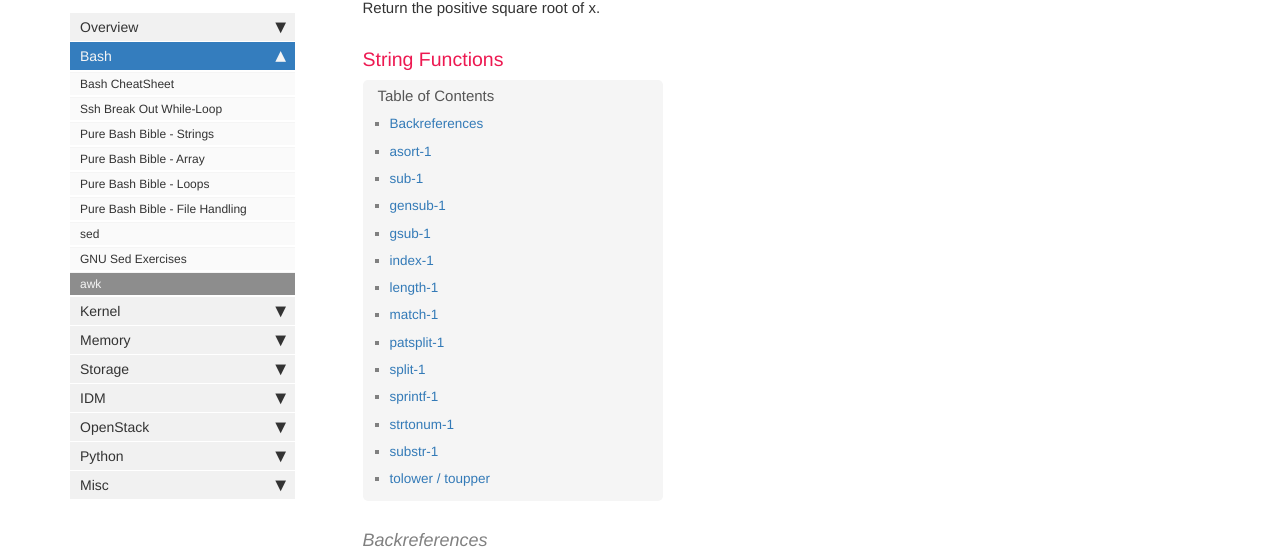
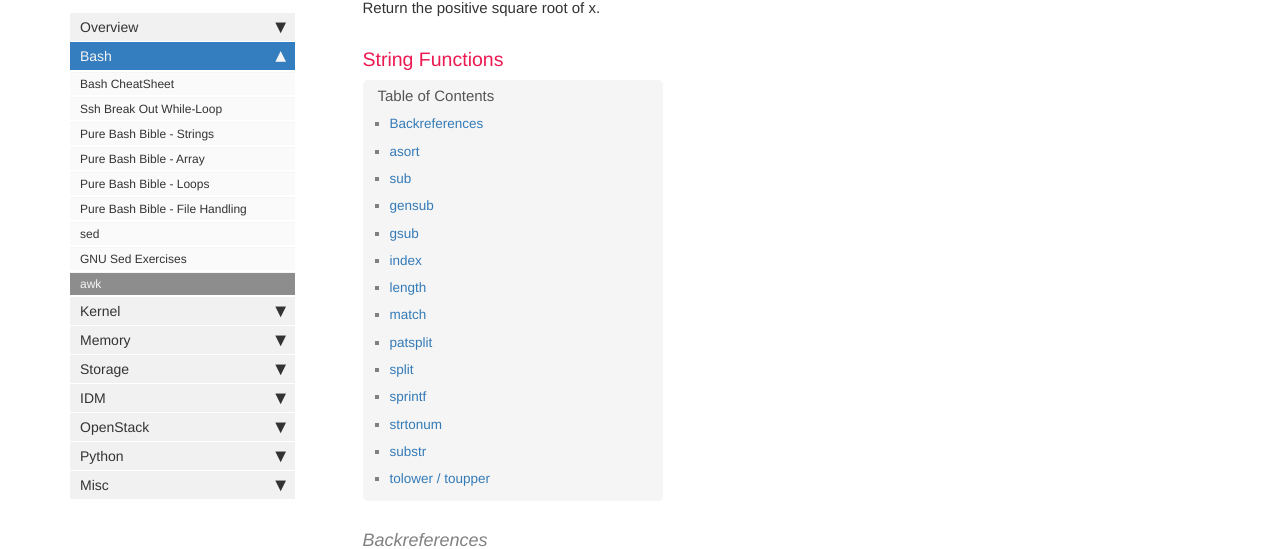
Before and after one commit to matrixzj/documentations, a Jekyll site: the page built from pages/bash/awk.md, in a window 1280 px wide and 900 px high, scrolled down 8028 px. Shown: the part 116-665 px from the top of the window. Built offline with Jekyll 4.4.1, drawn with Linux system fonts in a browser that asks for light colours; comment, search, counter and statistics services are not loaded.

Commit message:
There are 1 files have been modified at 2022-03-13 12:37:07 . 	-rw-rw-r--. 1 jzou jzou 26237 Mar 13 12:37 bash/awk.md No files have been added. No files have been deleted. No file type has been changed.

```diff
--- a/pages/bash/awk.md
+++ b/pages/bash/awk.md
@@ -314,18 +314,18 @@ Return the positive square root of x.
 <div id="toc" style="">
    <ul>
       <li><a href="#backreferences-1">Backreferences</a><a class="anchorjs-link " aria-label="Anchor" data-anchorjs-icon="" style="font: 1em / 1 anchorjs-icons; padding-left: 0.375em;"></a></li>
-      <li><a href="#asort">asort-1</a><a class="anchorjs-link " aria-label="Anchor" data-anchorjs-icon="" style="font: 1em / 1 anchorjs-icons; padding-left: 0.375em;"></a></li>
-      <li><a href="#sub">sub-1</a><a class="anchorjs-link " aria-label="Anchor" data-anchorjs-icon="" style="font: 1em / 1 anchorjs-icons; padding-left: 0.375em;"></a></li>
-      <li><a href="#gensub">gensub-1</a><a class="anchorjs-link " aria-label="Anchor" data-anchorjs-icon="" style="font: 1em / 1 anchorjs-icons; padding-left: 0.375em;"></a></li>
-      <li><a href="#gsub">gsub-1</a><a class="anchorjs-link " aria-label="Anchor" data-anchorjs-icon="" style="font: 1em / 1 anchorjs-icons; padding-left: 0.375em;"></a></li>
-      <li><a href="#index">index-1</a><a class="anchorjs-link " aria-label="Anchor" data-anchorjs-icon="" style="font: 1em / 1 anchorjs-icons; padding-left: 0.375em;"></a></li>
-      <li><a href="#length">length-1</a><a class="anchorjs-link " aria-label="Anchor" data-anchorjs-icon="" style="font: 1em / 1 anchorjs-icons; padding-left: 0.375em;"></a></li>
-      <li><a href="#match">match-1</a><a class="anchorjs-link " aria-label="Anchor" data-anchorjs-icon="" style="font: 1em / 1 anchorjs-icons; padding-left: 0.375em;"></a></li>
-      <li><a href="#patsplit">patsplit-1</a><a class="anchorjs-link " aria-label="Anchor" data-anchorjs-icon="" style="font: 1em / 1 anchorjs-icons; padding-left: 0.375em;"></a></li>
-      <li><a href="#split">split-1</a><a class="anchorjs-link " aria-label="Anchor" data-anchorjs-icon="" style="font: 1em / 1 anchorjs-icons; padding-left: 0.375em;"></a></li>
-      <li><a href="#sprintf">sprintf-1</a><a class="anchorjs-link " aria-label="Anchor" data-anchorjs-icon="" style="font: 1em / 1 anchorjs-icons; padding-left: 0.375em;"></a></li>
-      <li><a href="#strtonum">strtonum-1</a><a class="anchorjs-link " aria-label="Anchor" data-anchorjs-icon="" style="font: 1em / 1 anchorjs-icons; padding-left: 0.375em;"></a></li>
-      <li><a href="#substr">substr-1</a><a class="anchorjs-link " aria-label="Anchor" data-anchorjs-icon="" style="font: 1em / 1 anchorjs-icons; padding-left: 0.375em;"></a></li>
+      <li><a href="#asort">asort</a><a class="anchorjs-link " aria-label="Anchor" data-anchorjs-icon="" style="font: 1em / 1 anchorjs-icons; padding-left: 0.375em;"></a></li>
+      <li><a href="#sub">sub</a><a class="anchorjs-link " aria-label="Anchor" data-anchorjs-icon="" style="font: 1em / 1 anchorjs-icons; padding-left: 0.375em;"></a></li>
+      <li><a href="#gensub">gensub</a><a class="anchorjs-link " aria-label="Anchor" data-anchorjs-icon="" style="font: 1em / 1 anchorjs-icons; padding-left: 0.375em;"></a></li>
+      <li><a href="#gsub">gsub</a><a class="anchorjs-link " aria-label="Anchor" data-anchorjs-icon="" style="font: 1em / 1 anchorjs-icons; padding-left: 0.375em;"></a></li>
+      <li><a href="#index">index</a><a class="anchorjs-link " aria-label="Anchor" data-anchorjs-icon="" style="font: 1em / 1 anchorjs-icons; padding-left: 0.375em;"></a></li>
+      <li><a href="#length">length</a><a class="anchorjs-link " aria-label="Anchor" data-anchorjs-icon="" style="font: 1em / 1 anchorjs-icons; padding-left: 0.375em;"></a></li>
+      <li><a href="#match">match</a><a class="anchorjs-link " aria-label="Anchor" data-anchorjs-icon="" style="font: 1em / 1 anchorjs-icons; padding-left: 0.375em;"></a></li>
+      <li><a href="#patsplit">patsplit</a><a class="anchorjs-link " aria-label="Anchor" data-anchorjs-icon="" style="font: 1em / 1 anchorjs-icons; padding-left: 0.375em;"></a></li>
+      <li><a href="#split">split</a><a class="anchorjs-link " aria-label="Anchor" data-anchorjs-icon="" style="font: 1em / 1 anchorjs-icons; padding-left: 0.375em;"></a></li>
+      <li><a href="#sprintf">sprintf</a><a class="anchorjs-link " aria-label="Anchor" data-anchorjs-icon="" style="font: 1em / 1 anchorjs-icons; padding-left: 0.375em;"></a></li>
+      <li><a href="#strtonum">strtonum</a><a class="anchorjs-link " aria-label="Anchor" data-anchorjs-icon="" style="font: 1em / 1 anchorjs-icons; padding-left: 0.375em;"></a></li>
+      <li><a href="#substr">substr</a><a class="anchorjs-link " aria-label="Anchor" data-anchorjs-icon="" style="font: 1em / 1 anchorjs-icons; padding-left: 0.375em;"></a></li>
       <li><a href="#tolower--toupper">tolower / toupper</a><a class="anchorjs-link " aria-label="Anchor" data-anchorjs-icon="" style="font: 1em / 1 anchorjs-icons; padding-left: 0.375em;"></a></li>
    </ul>
 </div>
```
